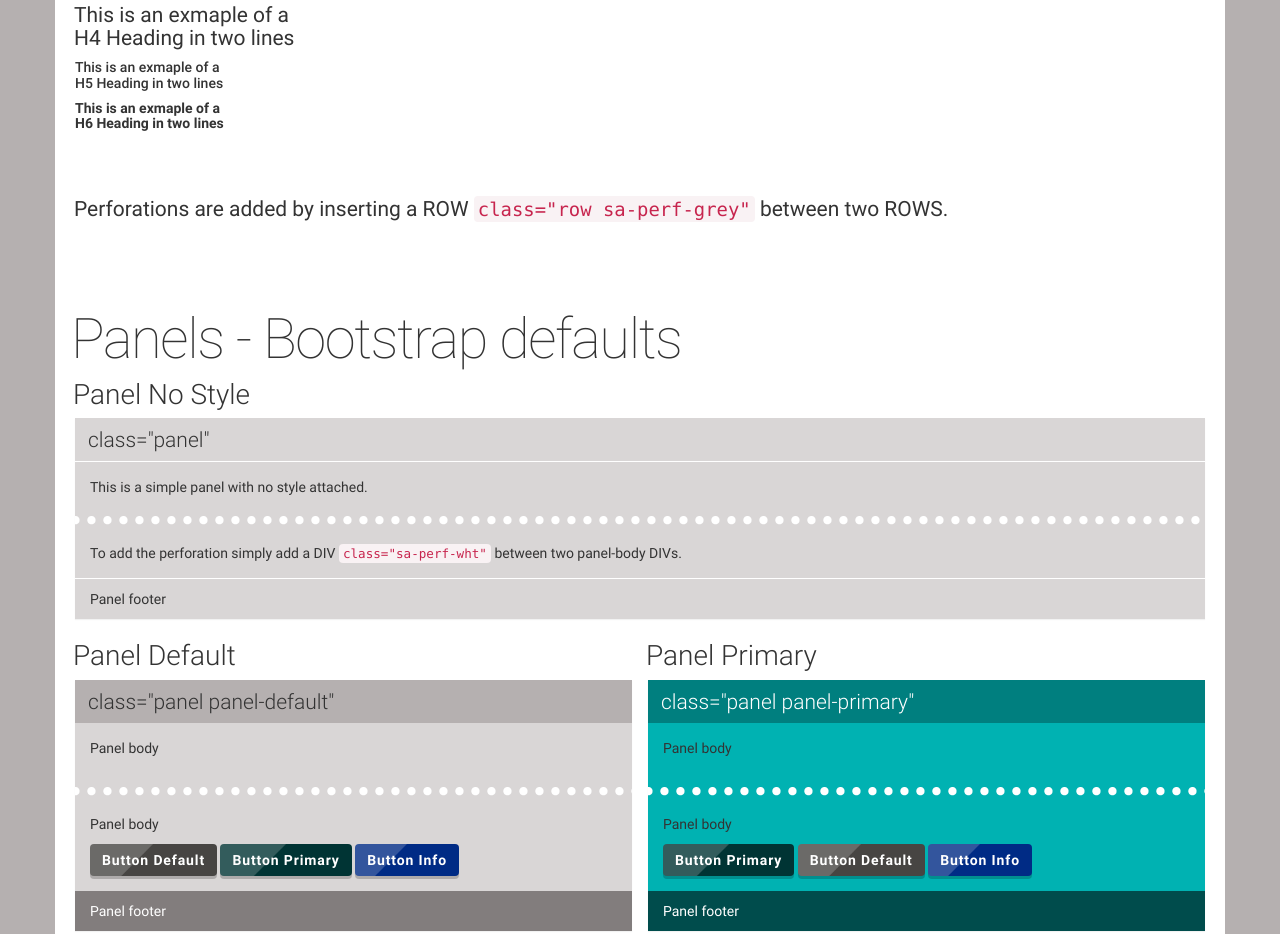
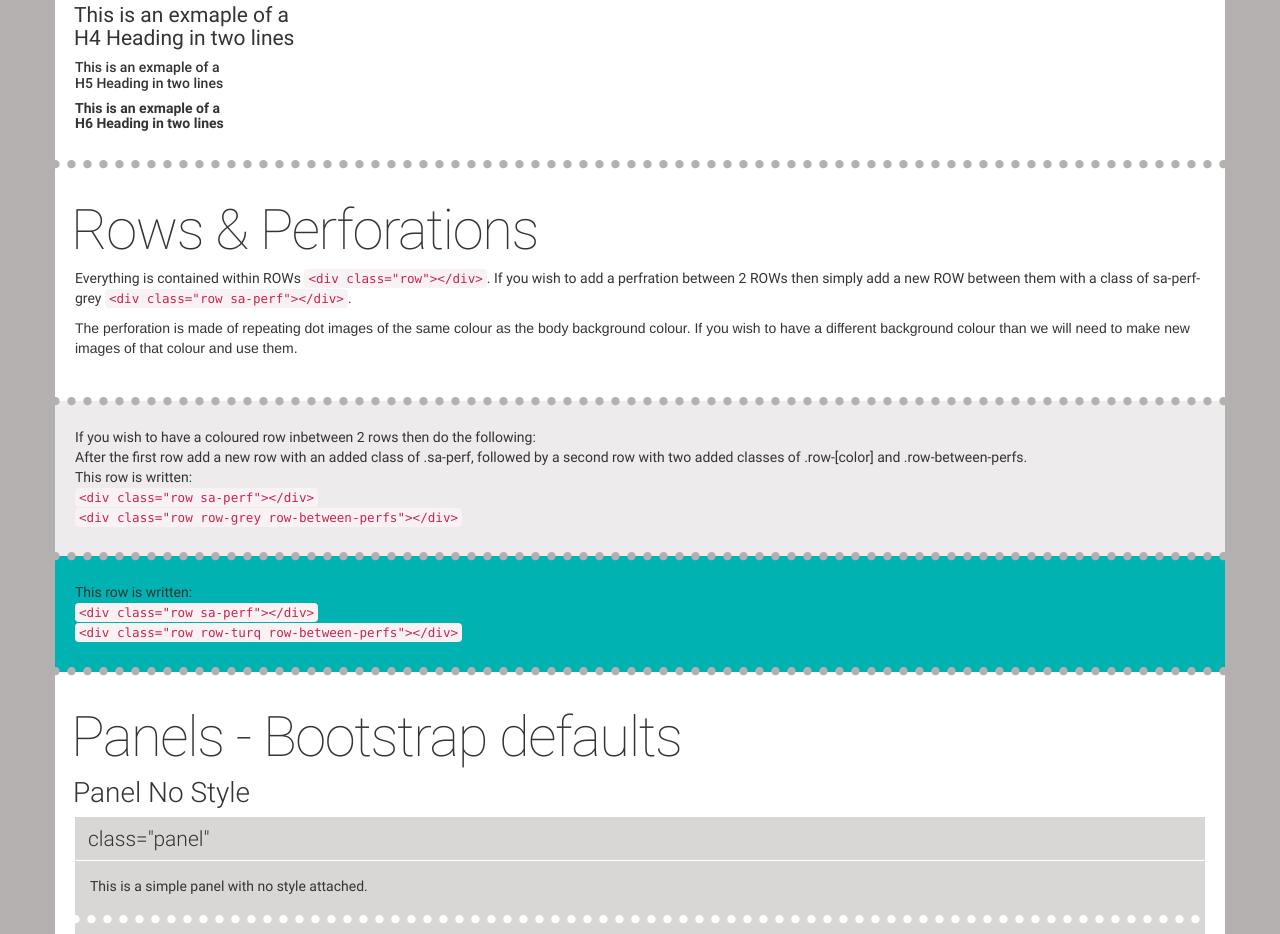
Before and after one commit to SimonSharville/SARD-Refresh-2017, a plain HTML site: page ui-kop.html in a window 1280 px wide. Shown: the part 1181-2115 px from the top of the page. Drawn offline with nearby package versions, Linux system fonts and the light colour scheme; files whose address does not match are found by name.

Commit message:
UI Perforations
Added and cleaned up perforations throughout.

```diff
--- a/assets/stylesheets/bootstrap-overrides/_bs-overrides.scss
+++ b/assets/stylesheets/bootstrap-overrides/_bs-overrides.scss
@@ -400,29 +400,8 @@ fieldset[disabled] .navbar-default .btn-link:focus {
 
 .panel-body{ }
 
-.sa-perf-wht{
-    background-image: url("../graphics/dot_white.png");
-    background-repeat: repeat-x;
-    height: 16px;
-    background-position: -4px 0px;
-    margin: 0px 0px 0px 0px;
-  }
-.panel{
-  >.sa-perf-wht{
-    background-image: url("../graphics/dot_white.png");
-    background-repeat: repeat-x;
-    height: 16px;
-    background-position: -4px 0px;
-    margin: 0px 0px 0px 0px;
-  }
-  >.sa-perf-grey{
-    background-image: url("../graphics/dot_grey04.png");
-    background-repeat: repeat-x;
-    height: 16px;
-    background-position: -4px 0px;
-    margin: 0px 0px 0px 0px;
-  }
-}
+
+
 
 
 .panel-footer{
--- a/assets/stylesheets/global/_structure.scss
+++ b/assets/stylesheets/global/_structure.scss
@@ -53,3 +53,15 @@ body {
   padding-left: 15px;
   padding-right: 15px;
 }
+
+.row-grey{
+  background-color:$grey02;
+  padding-left: 20px;
+  padding-right: 20px;
+}
+
+.row-turq{
+  background-color:$turq;
+  padding-left: 20px;
+  padding-right: 20px;
+}
--- a/assets/stylesheets/sard/_sa-components.scss
+++ b/assets/stylesheets/sard/_sa-components.scss
@@ -84,10 +84,33 @@
 
 //  Perforation dots ==============================================================
 
+  .row{
+    &.sa-perf {
+      background-image: url("../graphics/dot_grey08.png");
+      background-repeat: repeat-x;
+      height: 16px;
+      background-position: -4px 0px;
+      margin: 15px -20px 25px -20px;
+    }
 
-  .row{
-    &.sa-perf-grey {
-      background-image: url("..//graphics/dot_grey06.png");
+    &.row-between-perfs{
+      margin: -33px -20px -24px -20px;
+      padding-bottom:20px;
+    }
+
+    &.row-between-perfs:before{
+      display: block;
+      height: 26px;
+      margin-left: -20px;
+      margin-right: -20px;
+      background: url('../graphics/dot_grey08.png');
+      background-repeat: repeat-x;
+      background-position: -4px -8px;
+    }
+
+
+    &.sa-perf-grey06 {
+      background-image: url("../graphics/dot_grey06.png");
       background-repeat: repeat-x;
       height: 16px;
       background-position: -4px 0px;
@@ -95,7 +118,7 @@
     }
 
     &.sa-perf-wht {
-      background-image: url("..//graphics/dot_white.png");
+      background-image: url("../graphics/dot_white.png");
       background-repeat: repeat-x;
       height: 16px;
       background-position: -4px 0px;
@@ -108,6 +131,23 @@
     }
   }
 
+  .panel{
+    >.sa-perf-wht{
+        background-image: url("../graphics/dot_white.png");
+        background-repeat: repeat-x;
+        height: 16px;
+        background-position: -4px 0px;
+        margin: 0px 0px 0px 0px;
+      }
+
+    >.sa-perf-grey{
+      background-image: url("../graphics/dot_grey04.png");
+      background-repeat: repeat-x;
+      height: 16px;
+      background-position: -4px 0px;
+      margin: 0px 0px 0px 0px;
+    }
+  }
 
 
 //  Panels ==============================================================
--- a/ui-kop.html
+++ b/ui-kop.html
@@ -143,7 +143,7 @@
                 It shows examples of any bootstrap components as well as any SARD specific components used in the SARD system.</h4>
           </div> <!-- END Column -->
         </div> <!-- END Row -->
-        <div class="row sa-perf-grey"></div>
+        <div class="row sa-perf"></div>
 
         <!-- Typography =============================================================== -->
         <div class="row">
@@ -184,13 +184,41 @@
           </div> <!-- END Column -->
         </div> <!-- END Row -->
 
+        <div class="row sa-perf"></div>
+
+        <!-- Perforations =============================================================== -->
+        <div class="row">
+          <div class="col-xs-12">
+            <h1>Rows & Perforations</h1>
+          </div> <!-- END Column -->
+        </div> <!-- END Row -->
 
 
 
-          <div class="row sa-perf-grey"></div>
-          <h4>Perforations are added by inserting a ROW <code>class="row sa-perf-grey"</code> between two ROWS.</h4>
-          <p>&nbsp;</p>
-          <div class="row sa-perf-grey"></div>
+        <p>Everything is contained within ROWs <code>&lt;div class="row"&gt;&lt;/div&gt;</code>. If you wish to add a perfration between 2 ROWs then simply add a new ROW between them with a class of sa-perf-grey <code>&lt;div class="row sa-perf"&gt;&lt;/div&gt;</code>.</p> The perforation is made of repeating dot images of the same colour as the body background colour. If you wish to have a different background colour than we will need to make new images of that colour and use them.
+        <p>&nbsp;</p>
+
+        <div class="row sa-perf"></div>
+        <div class="row row-grey row-between-perfs">
+          <p>If you wish to have a coloured row inbetween 2 rows then do the following:</br>
+            After the first row add a new row with an added class of .sa-perf, followed by a second row with two added classes of .row-[color] and .row-between-perfs. </br>
+            This row is written:</br>
+            <code>&lt;div class="row sa-perf"&gt;&lt;/div&gt;</code></br>
+            <code>&lt;div class="row row-grey row-between-perfs"&gt;&lt;/div&gt;</code>
+          </p>
+        </div>
+        <div class="row sa-perf"></div>
+        <div class="row row-turq row-between-perfs">
+          <p>
+            This row is written:</br>
+            <code>&lt;div class="row sa-perf"&gt;&lt;/div&gt;</code></br>
+            <code>&lt;div class="row row-turq row-between-perfs"&gt;&lt;/div&gt;</code>
+          </p>
+        </div>
+
+
+
+        <div class="row sa-perf"></div>
 
         <!-- Panels =============================================================== -->
 
@@ -439,7 +467,7 @@
           </div> <!-- END Column -->
         </div> <!-- END Row -->
 
-        <div class="row sa-dots-grey"></div>
+        <div class="row sa-perf"></div>
 
         <!-- Panels - SARD Solutions ============================================ -->
 
@@ -607,7 +635,7 @@
 
         <!-- ==================================================================== -->
 
-        <div class="row sa-perf-grey"></div>
+        <div class="row sa-perf"></div>
 
         <!-- Panels - Others ==================================================== -->
 
@@ -678,7 +706,7 @@
 
         </div> <!-- END Row -->
 
-        <div class="row sa-perf-grey"></div>
+        <div class="row sa-perf"></div>
 
         <!-- Alerts =============================================================== -->
         <div class="row">
@@ -706,7 +734,7 @@
 
         <div>
 
-        <div class="row sa-perf-grey"></div>
+        <div class="row sa-perf"></div>
 
         <!-- Buttons =============================================================== -->
         <div class="row">
@@ -745,7 +773,7 @@
           </div> <!-- END Row -->
 
 
-        <div class="row sa-perf-grey"></div>
+        <div class="row sa-perf"></div>
 
         <!-- Nav Tabs ============================================================== -->
         <div class="row">
```
Also changed, not shown: index.html (+2 -3 lines), kits/pages/ui-sections/_panels.html (+2 -2 lines), kits/pages/ui-sections/_perforations.html (added, +28 -0 lines), assets/graphics/dot.png (added), assets/stylesheets/sard-styles.css, 2 other files.
